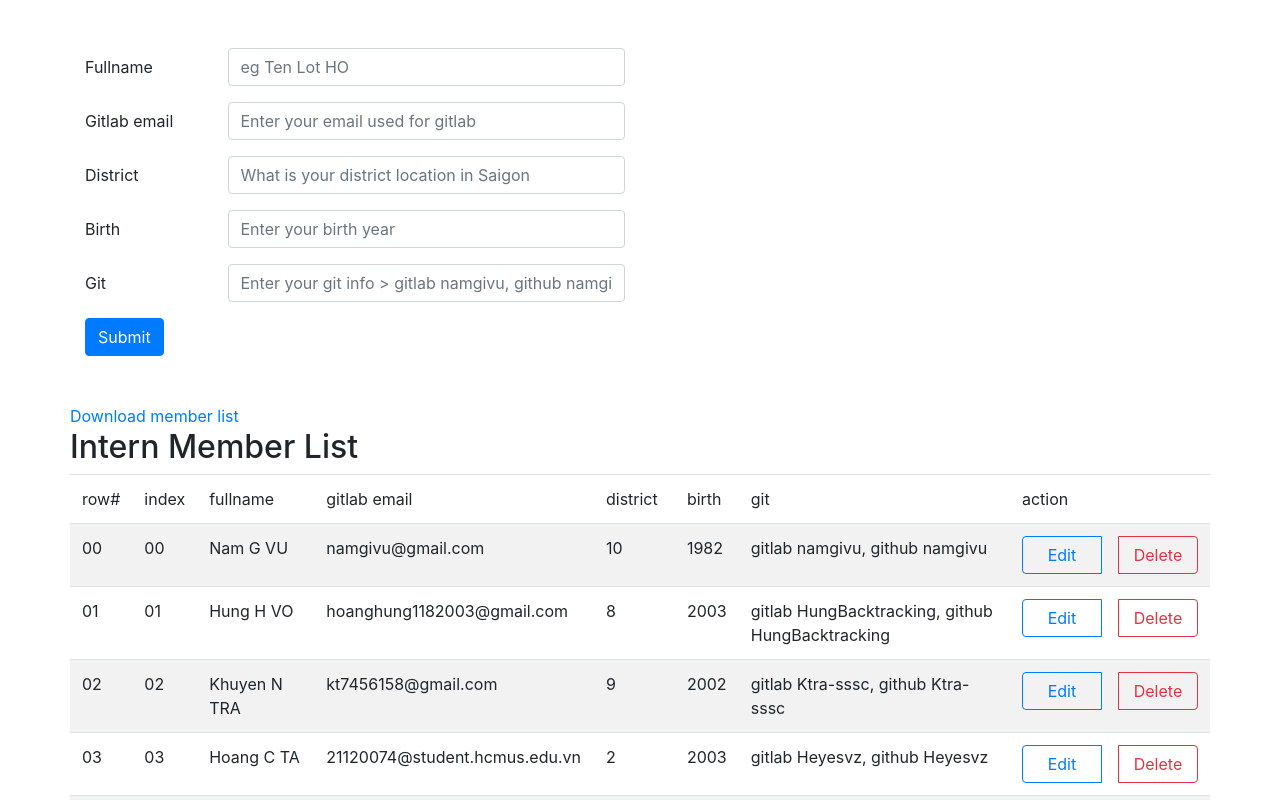
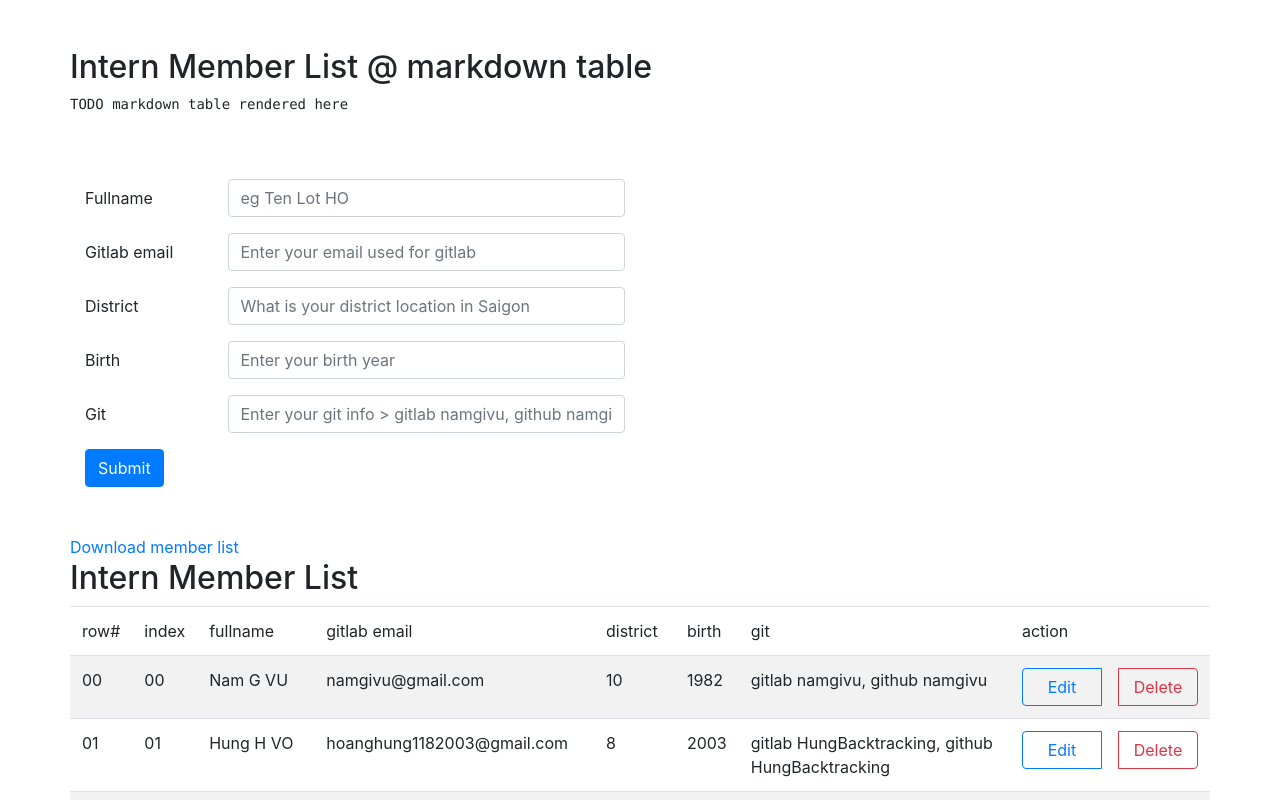
Before and after one commit to quangphat18ti/Clone_Ander, a React (Create React App) app in the folder reactjs_webapp/: page / in a window 1280 px wide. Shown: the top 800 px of the page. Built offline with nearby package versions, Linux system fonts and the light colour scheme.

Commit message:
where to print the markdown

```diff
--- a/reactjs_webapp/src/App.js
+++ b/reactjs_webapp/src/App.js
@@ -31,6 +31,16 @@ function App() {
   return (
     <>
       <div className="container">
+        {/* member listing @ markdown table */}
+        <div className='row mt-5'>
+          <h2>Intern Member List @ markdown table </h2>
+
+          <br/>
+          <div className="container p-0">
+            <pre>TODO markdown table rendered here</pre>
+          </div>
+        </div>
+
         {/* member @ upsert form */}
         <div className='row mt-5'>
           <div className='col-6'>
```
